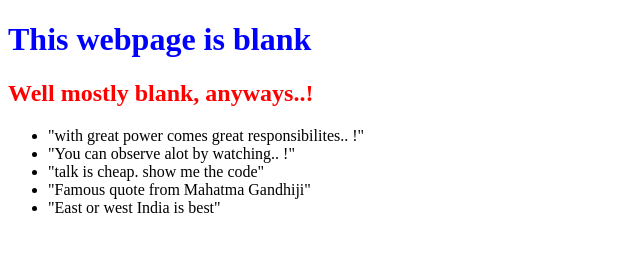
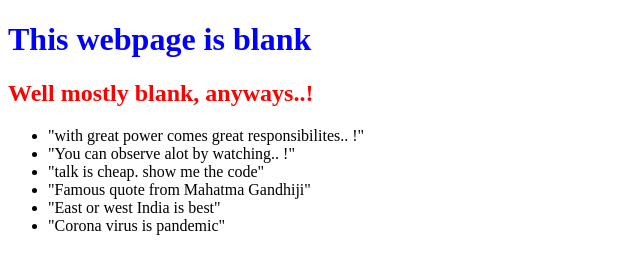
Before and after one commit to ratish197/0main_openSAP_Repo, a plain HTML site: page index.html in a window 1280 px wide. Shown: the whole page, without its empty margins (0-640 px from the left). Drawn offline with Linux system fonts and the light colour scheme.

Commit message:
added new quote on corona virus

```diff
--- a/index.html
+++ b/index.html
@@ -16,6 +16,7 @@
 			<li>"talk is cheap. show me the code"</li>
 			<li>"Famous quote from Mahatma Gandhiji"</li>
 			<li>"East or west India is best"</li>
+			<li>"Corona virus is pandemic"</li>
 		</ul>
 	</body>
 
```
